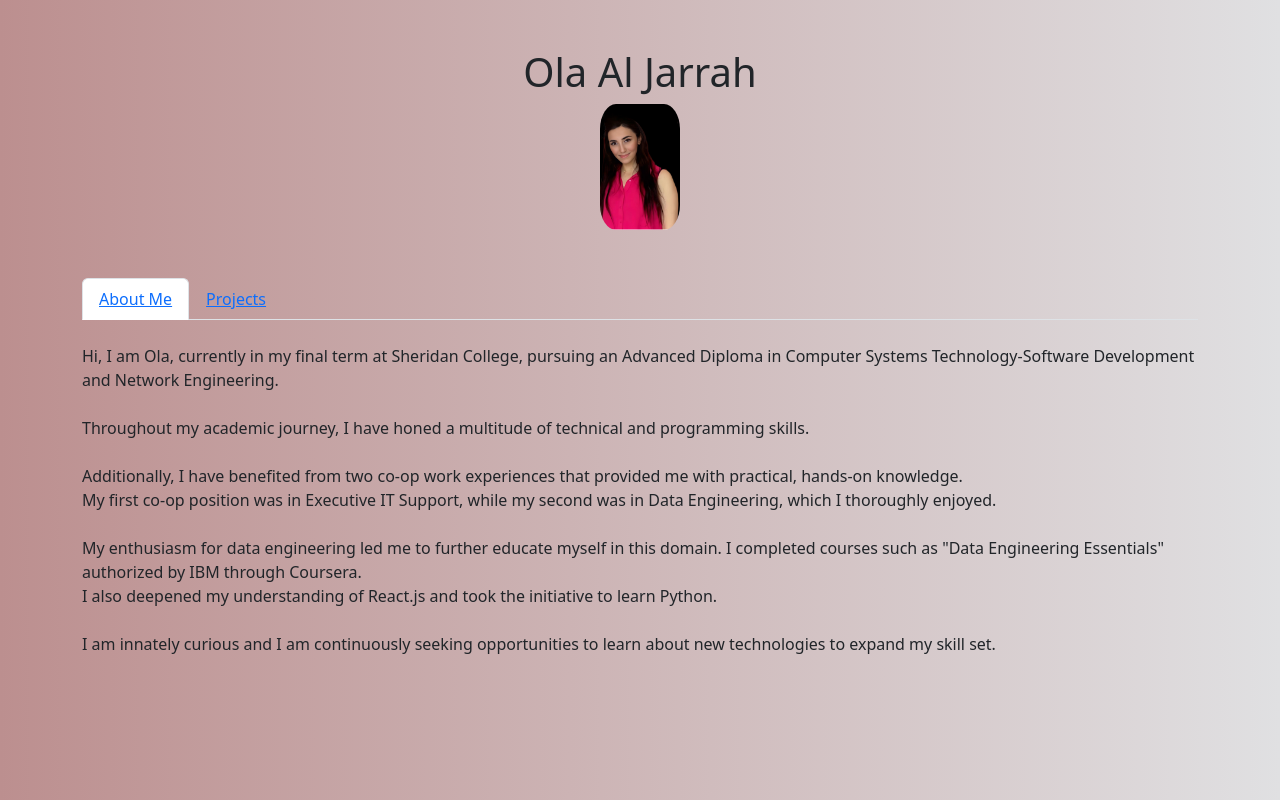
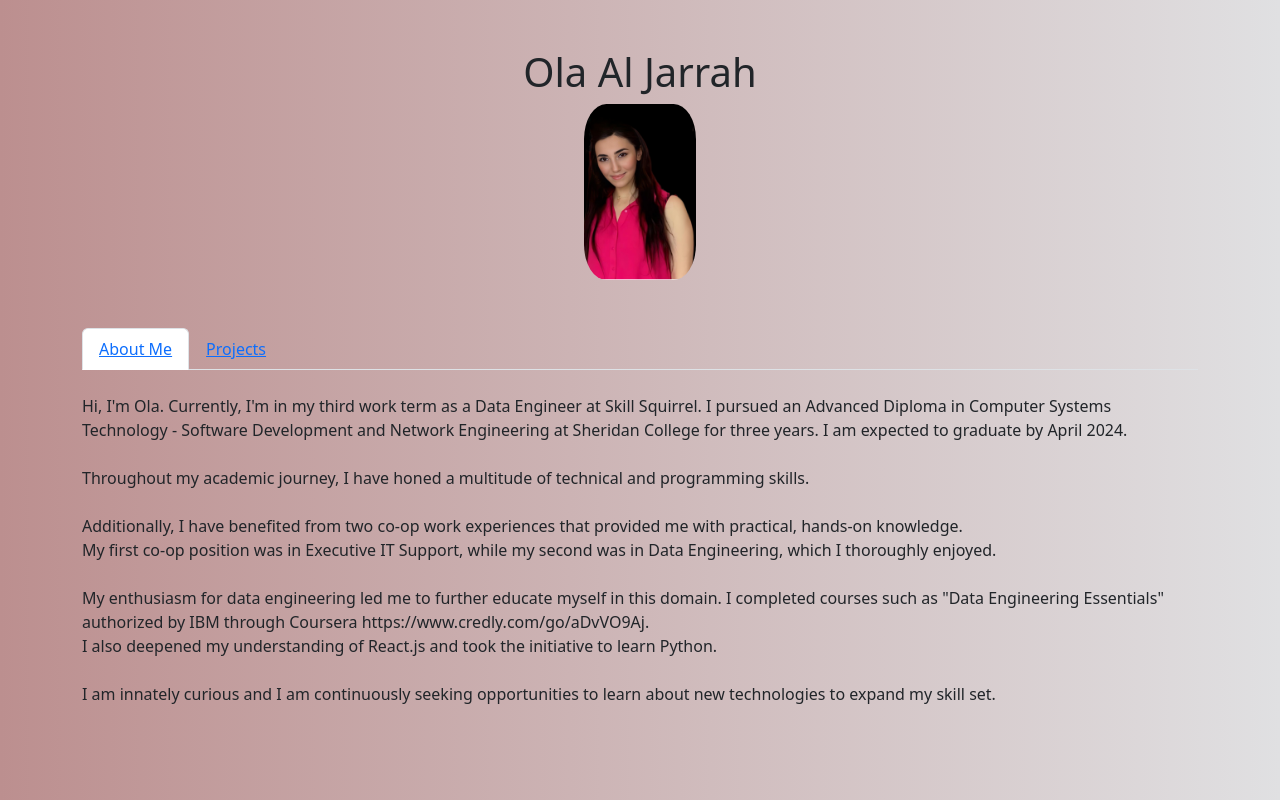
Before and after one commit to ola511/portfolio, a React (Create React App) app: page / in a window 1280 px wide. Built offline with nearby package versions, Linux system fonts and the light colour scheme.

Commit message:
Update portfolio text

```diff
--- a/src/App.css
+++ b/src/App.css
@@ -49,13 +49,18 @@
   display: flex;
   justify-content: center; /* centers horizontally */
   align-items: center;     /* centers vertically */
-  height: 100%;
+
 
   /* or set a specific height if needed */
 }
+
 .image-container img {
-  border-radius: 20%;  /* This makes the image rounded */
+ max-width: 10%; /* Ensure the image does not exceed the container width */
+  max-height: 10%; /* Ensure the image does not exceed the container height */
+  border-radius: 20%; /* This makes the image rounded */
 }
+
+
 
 
 body {
@@ -63,10 +68,10 @@ body {
 }
 
 .carousel-image {
-  max-width: 50%;  /* Adjust as needed to make the image smaller */
-  margin: 0 auto; /* To center the image */
-  display: block;
-
+  max-width: 50%; /* Adjust the maximum width of the image */
+   max-height: 50%; /* Adjust the maximum height of the image */
+   margin: 0 auto; /* To center the image */
+   display: block;
 }
 
 /*.cap-text-cont {
--- a/src/components/AboutMe.js
+++ b/src/components/AboutMe.js
@@ -4,12 +4,12 @@ const AboutMe = () => {
     return (
         <div>
             <p> <br></br>
-                Hi, I am Ola, currently in my final term at Sheridan College, pursuing an Advanced Diploma in Computer Systems Technology-Software Development and Network Engineering.<br /><br />
+               Hi, I'm Ola. Currently, I'm in my third work term as a Data Engineer at Skill Squirrel. I pursued an Advanced Diploma in Computer Systems Technology - Software Development and Network Engineering at Sheridan College for three years. I am expected to graduate by April 2024.<br /><br />
                 Throughout my academic journey, I have honed a multitude of technical and programming skills.<br /><br />
                 Additionally, I have benefited from two co-op work experiences that provided me with practical, hands-on knowledge.<br />
                 My first co-op position was in Executive IT Support, while my second was in Data Engineering, which I thoroughly enjoyed.<br /><br />
                 My enthusiasm for data engineering led me to further educate myself in this domain.
-                I completed courses such as "Data Engineering Essentials" authorized by IBM through Coursera.<br />
+                I completed courses such as "Data Engineering Essentials" authorized by IBM through Coursera https://www.credly.com/go/aDvVO9Aj.<br />
                 I also deepened my understanding of React.js and took the initiative to learn Python.<br /><br />
                 I am innately curious and I am continuously seeking opportunities to learn about new technologies to expand my skill set.
             </p>
--- a/src/components/Header.js
+++ b/src/components/Header.js
@@ -1,18 +1,22 @@
 import React from 'react';
-import '../App.css';  // Adjust the path accordingly
+import '../App.css'; // Adjust the path accordingly
+import OlaPic from './imgs/OlaPic.jpg';
 
 const Header = () => {
     return (
         <header>
             <div className="text-center">
-            <h1>Ola Al Jarrah</h1>
+                <h1>Ola Al Jarrah</h1>
             </div>
             <div className="image-container">
-                <img src="/OlaPic.jpg" alt="Profile of Ola" width="80" />
+                <img
+                   src={OlaPic}
+                    alt="Profile of Ola"
+                    className="rounded-image"
+                />
             </div>
-
         </header>
     );
-}
+};
 
 export default Header;
--- a/src/index.css
+++ b/src/index.css
@@ -11,3 +11,10 @@ code {
   font-family: source-code-pro, Menlo, Monaco, Consolas, 'Courier New',
     monospace;
 }
+
+
+.rounded-image {
+    display: block;
+    width: 10%;
+
+}
```
Also changed, not shown: src/components/imgs/OlaPic.jpg (renamed from public/OlaPic.jpg).
